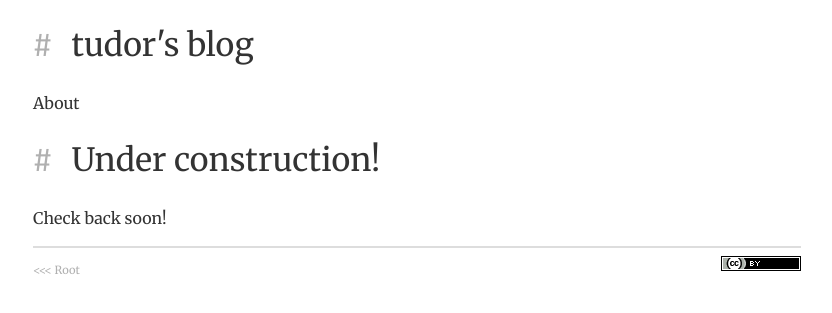
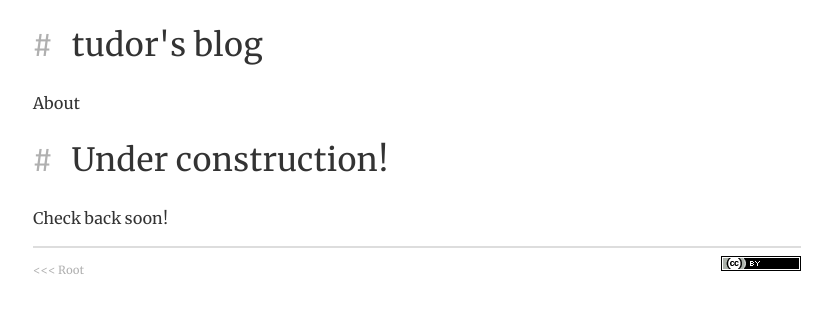
Before and after one commit to tudurom/blog, a Jekyll site: the page built from index.md, in a window 1280 px wide. Shown: the top 313 px of the page, without its empty margins (223-1055 px from the left). Built offline with Jekyll 4.4.1, drawn with Linux system fonts in a browser that asks for light colours.

Commit message:
don't use google fonts

```diff
--- /dev/null
+++ b/_sass/_fonts.scss
@@ -0,0 +1,38 @@
+/* fira-mono-regular - latin-ext_latin */
+@font-face {
+  font-family: 'Fira Mono';
+  font-style: normal;
+  font-weight: 400;
+  src: local(''),
+       url('../fonts/fira-mono-v9-latin-ext_latin-regular.woff2') format('woff2'), /* Chrome 26+, Opera 23+, Firefox 39+ */
+       url('../fonts/fira-mono-v9-latin-ext_latin-regular.woff') format('woff'); /* Chrome 6+, Firefox 3.6+, IE 9+, Safari 5.1+ */
+}
+/* merriweather-regular - latin-ext_latin */
+@font-face {
+  font-family: 'Merriweather';
+  font-style: normal;
+  font-weight: 400;
+  src: local(''),
+       url('../fonts/merriweather-v22-latin-ext_latin-regular.woff2') format('woff2'), /* Chrome 26+, Opera 23+, Firefox 39+ */
+       url('../fonts/merriweather-v22-latin-ext_latin-regular.woff') format('woff'); /* Chrome 6+, Firefox 3.6+, IE 9+, Safari 5.1+ */
+}
+
+/* merriweather-italic - latin-ext_latin */
+@font-face {
+  font-family: 'Merriweather';
+  font-style: italic;
+  font-weight: 400;
+  src: local(''),
+       url('../fonts/merriweather-v22-latin-ext_latin-italic.woff2') format('woff2'), /* Chrome 26+, Opera 23+, Firefox 39+ */
+       url('../fonts/merriweather-v22-latin-ext_latin-italic.woff') format('woff'); /* Chrome 6+, Firefox 3.6+, IE 9+, Safari 5.1+ */
+}
+
+/* merriweather-700 - latin-ext_latin */
+@font-face {
+  font-family: 'Merriweather';
+  font-style: normal;
+  font-weight: 700;
+  src: local(''),
+       url('../fonts/merriweather-v22-latin-ext_latin-700.woff2') format('woff2'), /* Chrome 26+, Opera 23+, Firefox 39+ */
+       url('../fonts/merriweather-v22-latin-ext_latin-700.woff') format('woff'); /* Chrome 6+, Firefox 3.6+, IE 9+, Safari 5.1+ */
+}
--- a/css/main.scss
+++ b/css/main.scss
@@ -24,8 +24,7 @@ $border-color: #ddd;
 	content: "<<< ";
 }
 
-@import url(https://fonts.googleapis.com/css?family=Merriweather:400,400italic,700);
-@import url('https://fonts.googleapis.com/css?family=Fira+Mono');
+@import "fonts";
 @import "color";
 @import "base";
 @import "grid";
```
Also changed, not shown: fonts/fira-mono-v9-latin-ext_latin-regular.woff (added), fonts/fira-mono-v9-latin-ext_latin-regular.woff2 (added), fonts/merriweather-v22-latin-ext_latin-700.woff (added), fonts/merriweather-v22-latin-ext_latin-700.woff2 (added), fonts/merriweather-v22-latin-ext_latin-italic.woff (added), fonts/merriweather-v22-latin-ext_latin-italic.woff2 (added), fonts/merriweather-v22-latin-ext_latin-regular.woff (added), fonts/merriweather-v22-latin-ext_latin-regular.woff2 (added), 10 other files.
